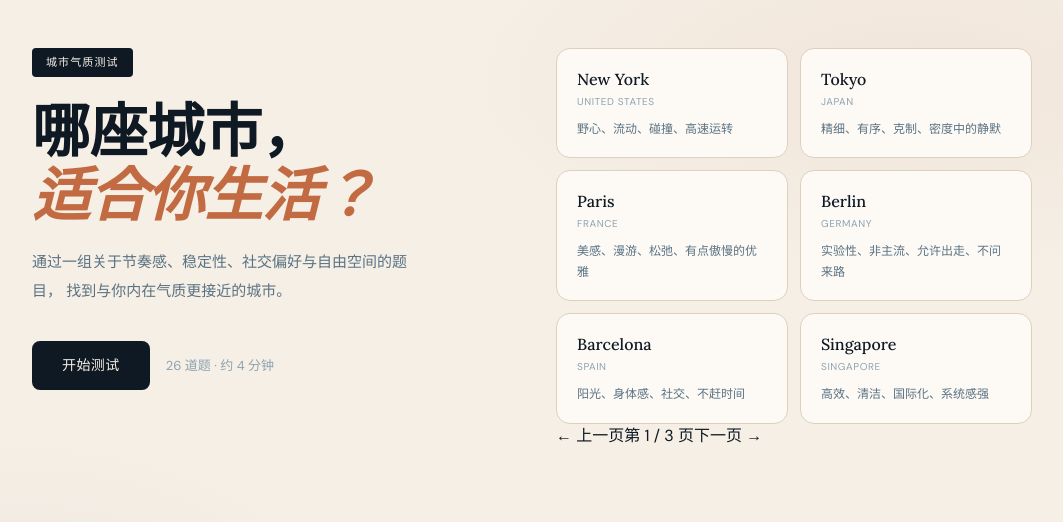
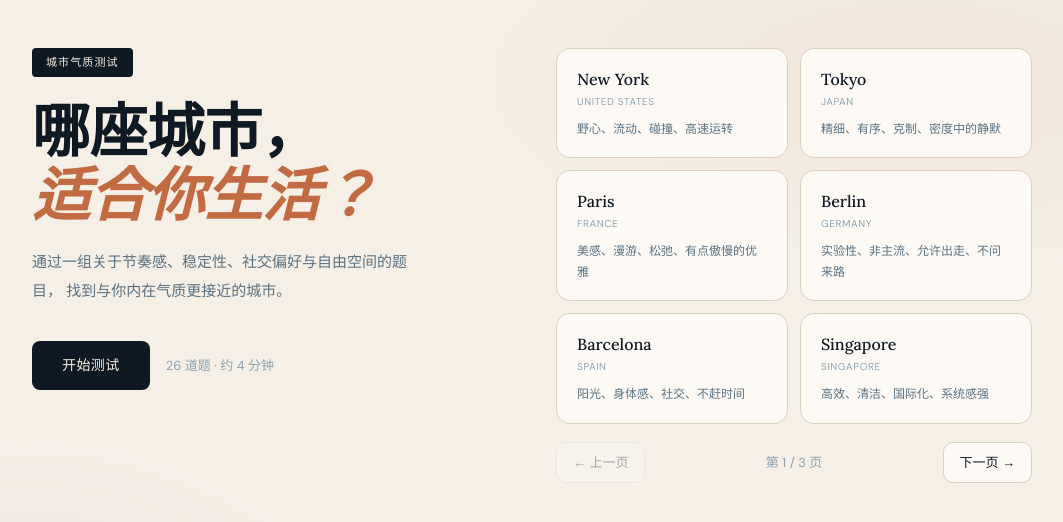
Before and after one commit to Qiunian-Lin/city-test, a Next.js app in the folder city-test/: page / in a window 1280 px wide. Shown: the top 522 px of the page, without its empty margins (108-1171 px from the left). Built offline with nearby package versions, Linux system fonts and the light colour scheme.

Commit message:
Update page.module.css

```diff
--- a/city-test/app/page.module.css
+++ b/city-test/app/page.module.css
@@ -616,3 +616,44 @@
   display: flex;
   gap: 16px;
 }
+
+.cityGridWrap {
+  display: flex;
+  flex-direction: column;
+  gap: 18px;
+}
+
+.cityPager {
+  display: flex;
+  align-items: center;
+  justify-content: space-between;
+  gap: 12px;
+}
+
+.pageBtn {
+  background: var(--white);
+  color: var(--navy);
+  border: 1px solid var(--sand3);
+  padding: 10px 16px;
+  border-radius: 10px;
+  font-size: 13px;
+  cursor: pointer;
+  font-family: "DM Sans", sans-serif;
+  transition: all 0.2s ease;
+}
+
+.pageBtn:hover:not(:disabled) {
+  border-color: var(--terra);
+  color: var(--terra);
+  transform: translateY(-1px);
+}
+
+.pageBtn:disabled {
+  opacity: 0.35;
+  cursor: not-allowed;
+}
+
+.pageInfo {
+  font-size: 13px;
+  color: var(--ink4);
+}
```
